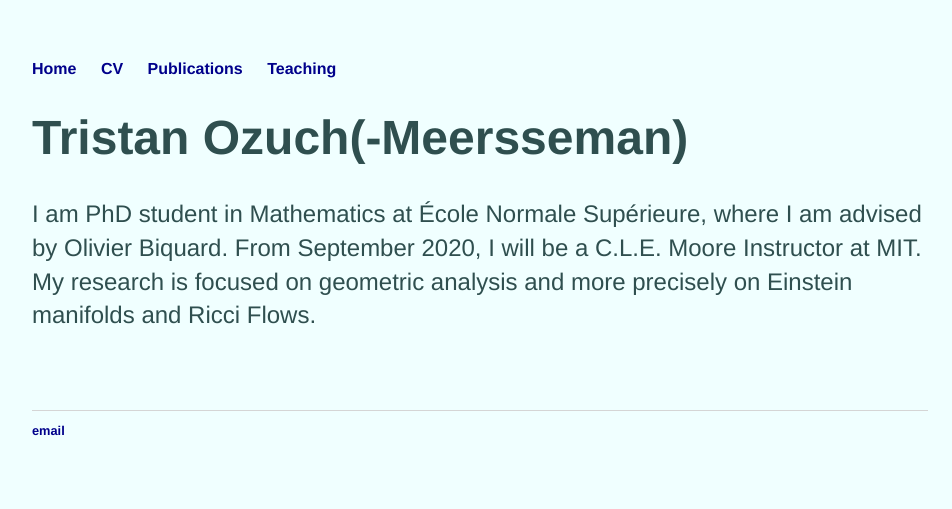
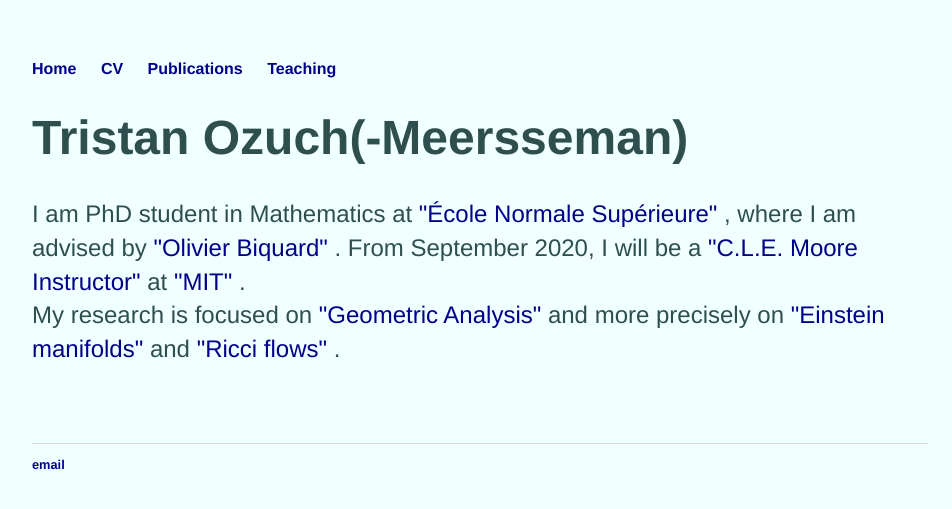
Before and after one commit to tristanozuch/tristanozuch.github.io, a Jekyll site: the page built from index.html, in a window 1280 px wide. Shown: the top 509 px of the page, without its empty margins (160-1112 px from the left). Built offline with Jekyll 4.4.1, drawn with Linux system fonts in a browser that asks for light colours; part of the change alters nothing that is shown.

```diff
--- a/index.html
+++ b/index.html
@@ -4,8 +4,8 @@ title: Tristan Ozuch
 ---
 <div class="blurb">
 	<h1>Tristan Ozuch(-Meersseman)</h1>
-				<p>I am PhD student in Mathematics at École Normale Supérieure, where I am advised by Olivier Biquard. From September 2020, I will be a C.L.E. Moore Instructor at MIT.
-					<br>My research is focused on geometric analysis and more precisely on Einstein manifolds and Ricci Flows. </p>
+				<p>I am PhD student in Mathematics at <a href="http://www.math.ens.fr/?lang=en"> "École Normale Supérieure" </a>, where I am advised by <a href="https://www.math.ens.fr/~biquard/"> "Olivier Biquard" </a>. From September 2020, I will be a <a href="http://math.mit.edu/directory/instructors.php"> "C.L.E. Moore Instructor" </a> at <a href="http://math.mit.edu/research/index.php"> "MIT" </a>.
+					<br>My research is focused on <a href="https://en.wikipedia.org/wiki/Geometric_analysis"> "Geometric Analysis" </a> and more precisely on <a href="https://en.wikipedia.org/wiki/Einstein_manifold"> "Einstein manifolds" </a> and <a href="https://en.wikipedia.org/wiki/Ricci_flow"> "Ricci flows" </a>. </p>
 </div><!-- /.blurb -->
 
 <br/><br/><br/>
```
